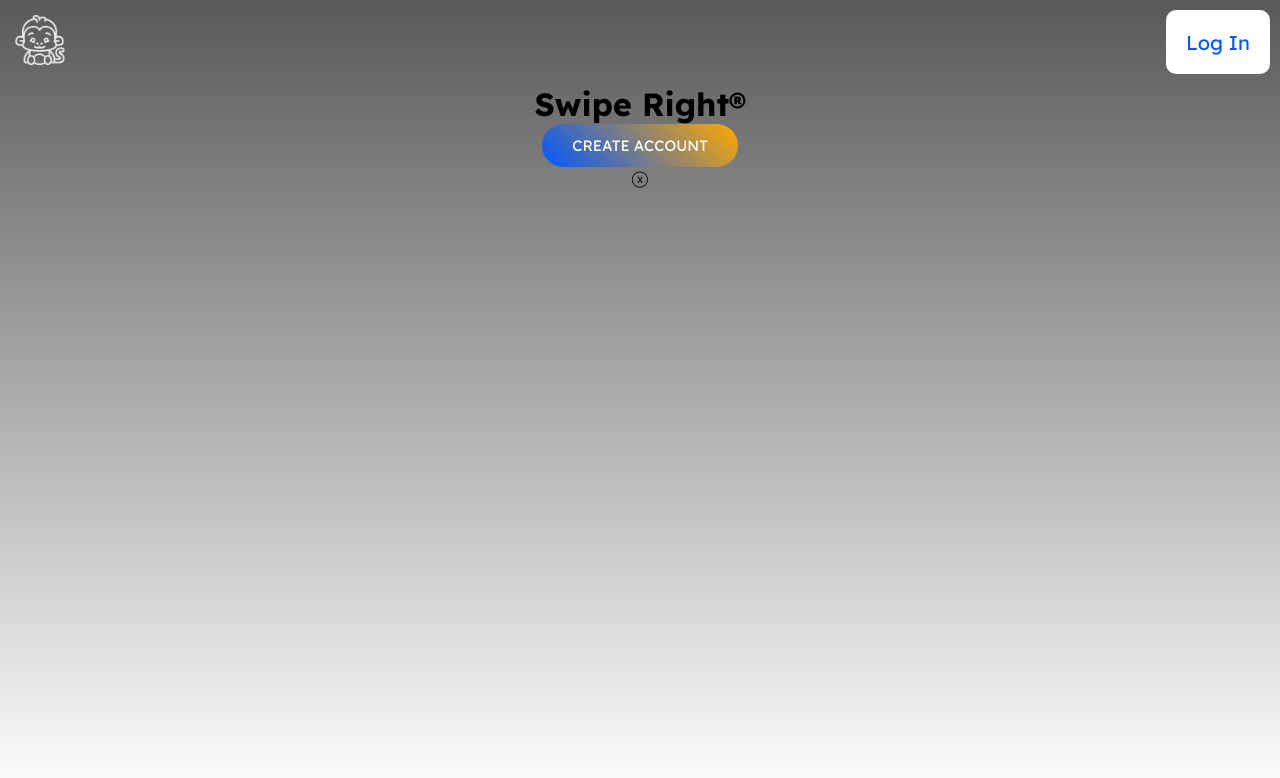
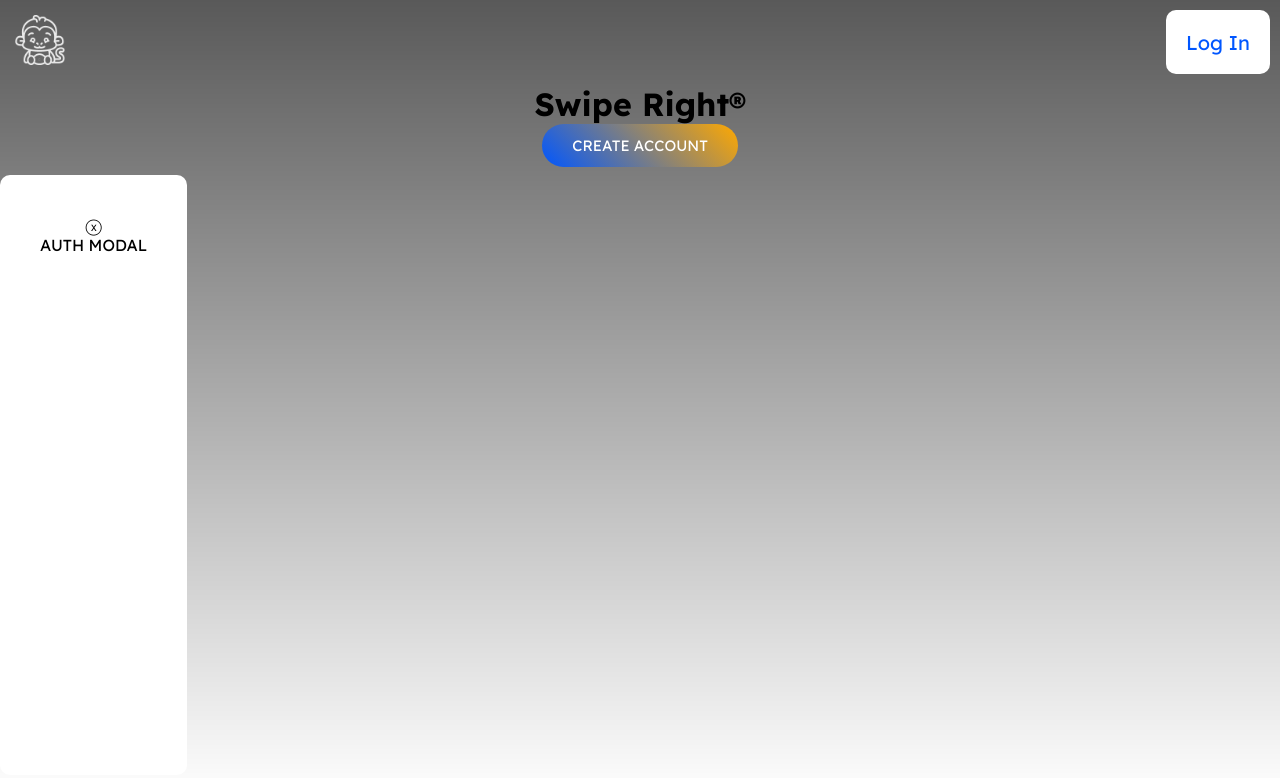
Before and after one commit to DDeShon/dating-app-old, a React (Create React App) app: page / in a window 1280 px wide. Both pictures are taken after a click on the button "CREATE ACCOUNT". Shown: the top 778 px of the page. Built offline with nearby package versions, Linux system fonts and the light colour scheme.

Commit message:
working on authorization modal

```diff
--- a/src/components/AuthModal.js
+++ b/src/components/AuthModal.js
@@ -4,8 +4,9 @@ const AuthModal = ({ setShowModal }) => {
   };
 
   return (
-    <div>
+    <div className="auth-modal">
       <div onClick={handleClick}>ⓧ</div>
+      AUTH MODAL
     </div>
   );
 };
--- a/src/index.css
+++ b/src/index.css
@@ -63,3 +63,16 @@ nav .nav-button {
     rgba(0, 0, 0, 0) 100%
   );
 }
+
+/*----- Auth Modal -----*/
+.auth-modal {
+  position: absolute;
+  top: 175px;
+  margin-left: auto;
+  margin-right: auto;
+  max-width: 360px;
+  height: 600px;
+  background-color: white;
+  border-radius: 10px;
+  padding: 40px;
+}
```
